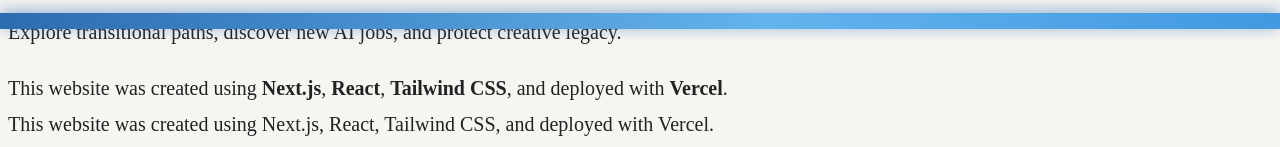
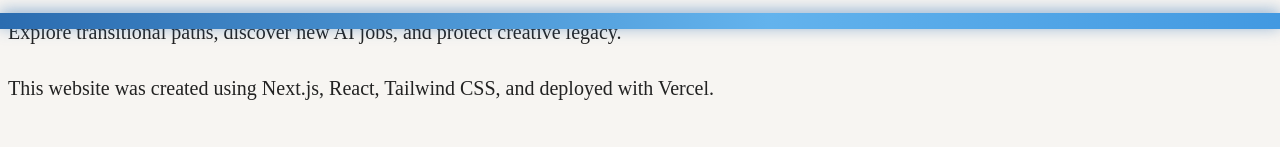
Before and after one commit to Shellzonit/auralis-sanctuary-, a Next.js app: page / in a window 1280 px wide. Shown: the part 771-918 px from the top of the page. After the commit the page ends 885 px from the top, so only its background shows below. Built offline with nearby package versions, Linux system fonts and the light colour scheme.

Commit message:
Remove footer line about Next.js, React, Tailwind CSS, and Vercel

```diff
--- a/app/page.tsx
+++ b/app/page.tsx
@@ -31,9 +31,7 @@ export default function HomePage() {
           <p className="text-xl md:text-2xl text-[#F7F5F2] text-center mb-2 font-medium relative z-10">Explore transitional paths, discover new AI jobs, and protect creative legacy.</p>
         </div>
       </main>
-      <footer className="w-full py-6 text-center text-sm bg-[#18191a]/80 mt-auto border-t border-[#C2A86C]/30">
-        <span className="text-[#C2A86C]">This website was created using <b>Next.js</b>, <b>React</b>, <b>Tailwind CSS</b>, and deployed with <b>Vercel</b>.</span>
-      </footer>
+      {/* Footer removed as requested */}
     </div>
   );
 }
```
